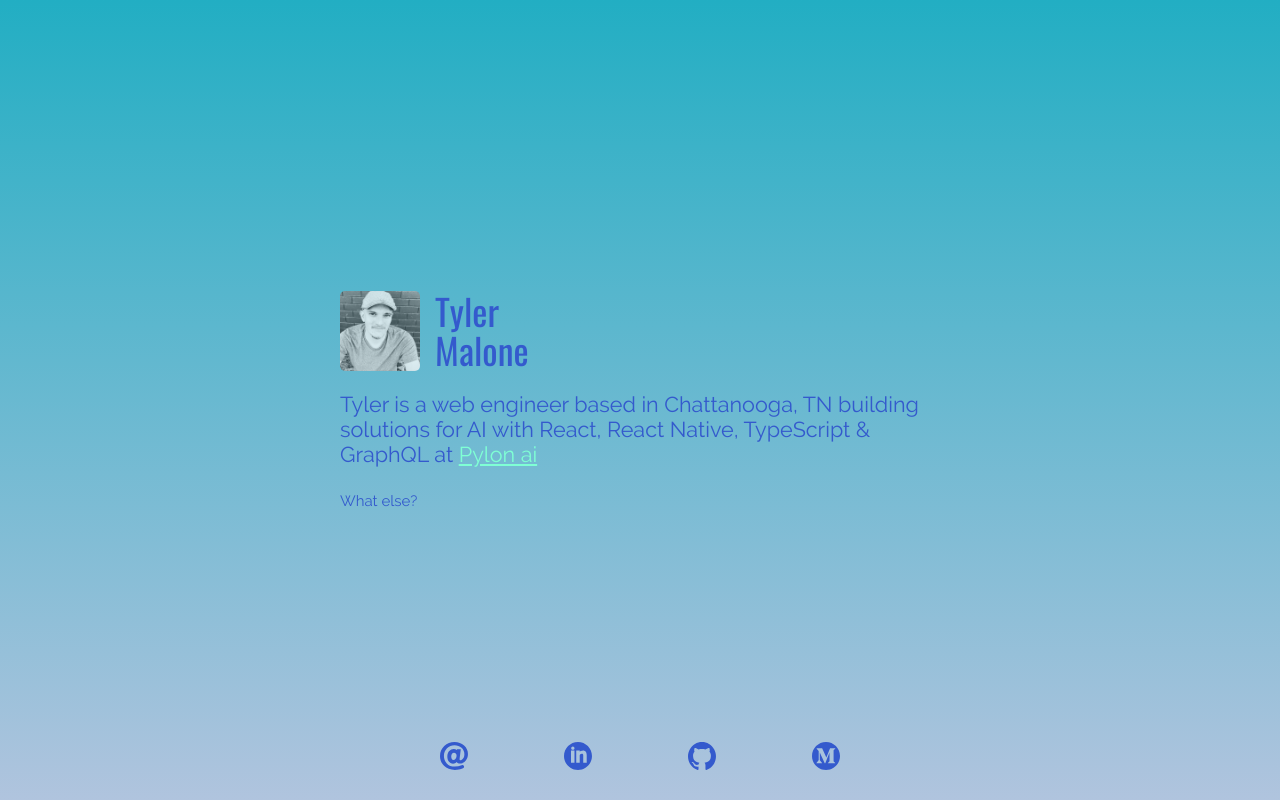
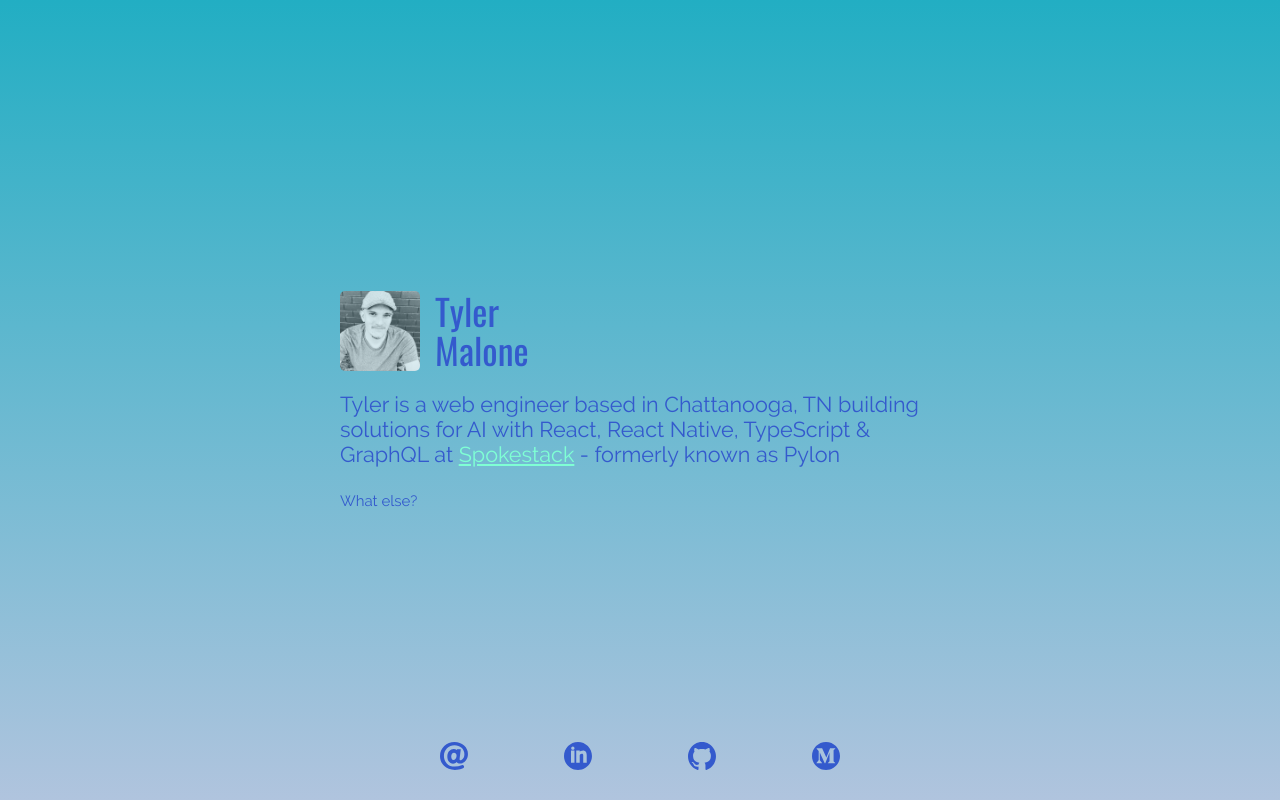
Before and after one commit to rtmalone/rtylermalone.com, a React (Create React App) app: page / in a window 1280 px wide. Built offline with nearby package versions, Linux system fonts and the light colour scheme.

Commit message:
Change company name (#4)

```diff
--- a/src/components/Temp/index.js
+++ b/src/components/Temp/index.js
@@ -37,7 +37,8 @@ class Temp extends React.PureComponent {
           <p>
             Tyler is a web engineer based in Chattanooga, TN building solutions
             for AI with React, React Native, TypeScript & GraphQL at{" "}
-            <a href="https://pylon.com">Pylon ai</a>
+            <a href="https://spokestack.io">Spokestack</a> - formerly known as
+            Pylon
           </p>
           <p style={{ fontSize: "1em" }}>
             Previously, Tyler has worked on teams developing a social platform
```
